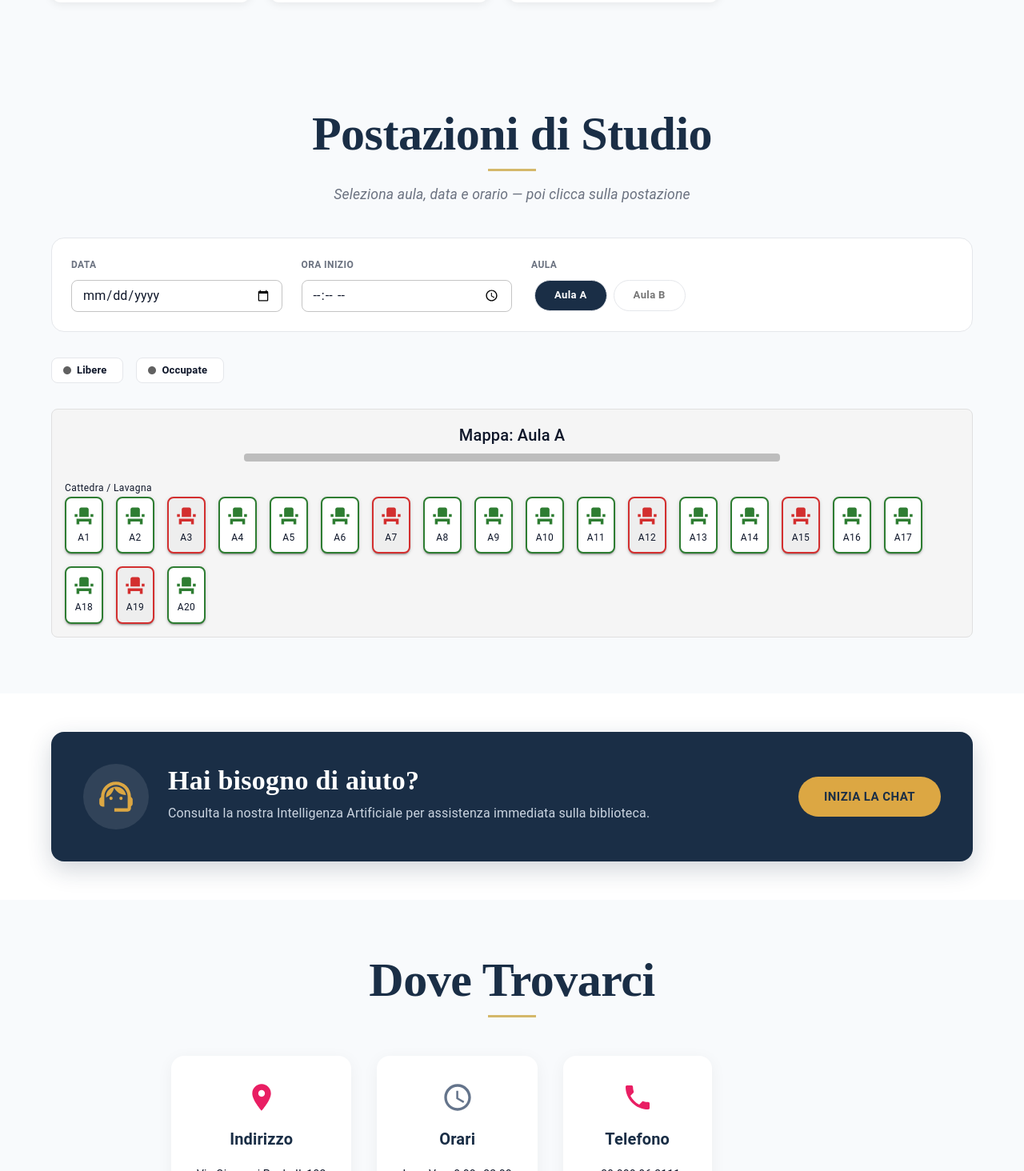
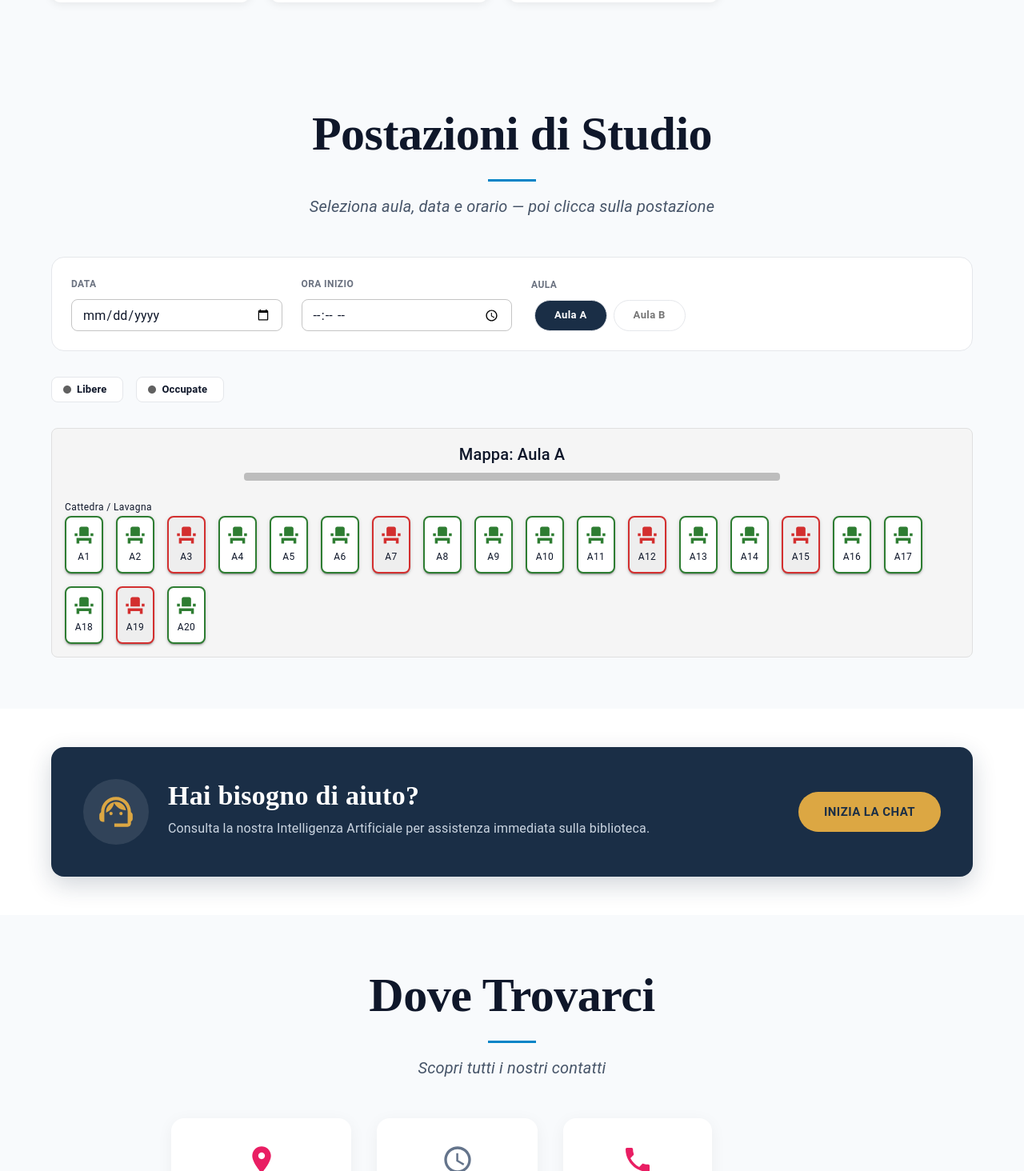
Before and after one commit to Alexx904/Biblioteca-AI, a React (Vite) app: page / in a window 1280 px wide. Shown: the part 1606-3070 px from the top of the page at 80% size. Built offline with nearby package versions, Linux system fonts and the light colour scheme.

Commit message:
Usati SectionTitle per tutte le sezioni
Sostituiti i titoli di tutte le sezioni con i componenti SectionTitle

```diff
--- a/src/Informazioni.jsx
+++ b/src/Informazioni.jsx
@@ -4,6 +4,7 @@
 import AccessTimeIcon from '@mui/icons-material/AccessTime';
 import PhoneIcon from '@mui/icons-material/Phone';
 import LanguageIcon from '@mui/icons-material/Language';
+import SectionTitle from './SectionTitle';
 function Informazioni() {
     // Stile condiviso per tutte le carte
     const cardStyle = {
@@ -23,12 +24,7 @@
             <Container maxWidth="md">
 
                 {/* Titolo e Linea d'accento */}
-                <Box sx={{ textAlign: 'center', mb: 6 }}>
-                    <Typography variant="h2" sx={{ fontWeight: 800, color: '#1a2e46', fontFamily: 'serif', mb: 1 }}>
-                        Dove Trovarci
-                    </Typography>
-                    <Box sx={{ width: 60, height: 3, backgroundColor: '#d4b86a', mx: 'auto' }} />
-                </Box>
+                <SectionTitle title="Dove Trovarci" subtitle="Scopri tutti i nostri contatti" />
 
                 {/* Griglia delle carte */}
                 <Grid container spacing={4} justifyContent="center">
--- a/src/Postazioni.jsx
+++ b/src/Postazioni.jsx
@@ -5,6 +5,7 @@
 } from "@mui/material";
 import CircleIcon from "@mui/icons-material/Circle";;
 import MappaPostazioni from "./MappaPostazioni";
+import SectionTitle from "./SectionTitle";
 
 
 function Postazioni() {
@@ -23,16 +24,7 @@
         <Box component="section" id="postazioni" sx={{ py: 8, bgcolor: '#f8fafc', minHeight: '100vh' }}>
             <Container maxWidth="lg">
 
-                <Box sx={{ textAlign: 'center', mb: 5 }}>
-                    <Typography variant="h2" sx={{ fontWeight: 800, color: '#1a2e46', fontFamily: 'serif', mb: 1 }}>
-                        Postazioni di Studio
-                    </Typography>
-                    {/* Linea oro sotto il titolo */}
-                    <Box sx={{ width: 60, height: 3, backgroundColor: '#d4b86a', mx: 'auto', mb: 2 }} />
-                    <Typography variant="body1" sx={{ color: '#6b7280', fontStyle: 'italic', fontSize: '1.1rem' }}>
-                        Seleziona aula, data e orario — poi clicca sulla postazione
-                    </Typography>
-                </Box>
+                <SectionTitle title="Postazioni di Studio" subtitle="Seleziona aula, data e orario — poi clicca sulla postazione"/>
 
                 {/* BARRA FILTRI */}
                 <Paper elevation={0} sx={{
```
